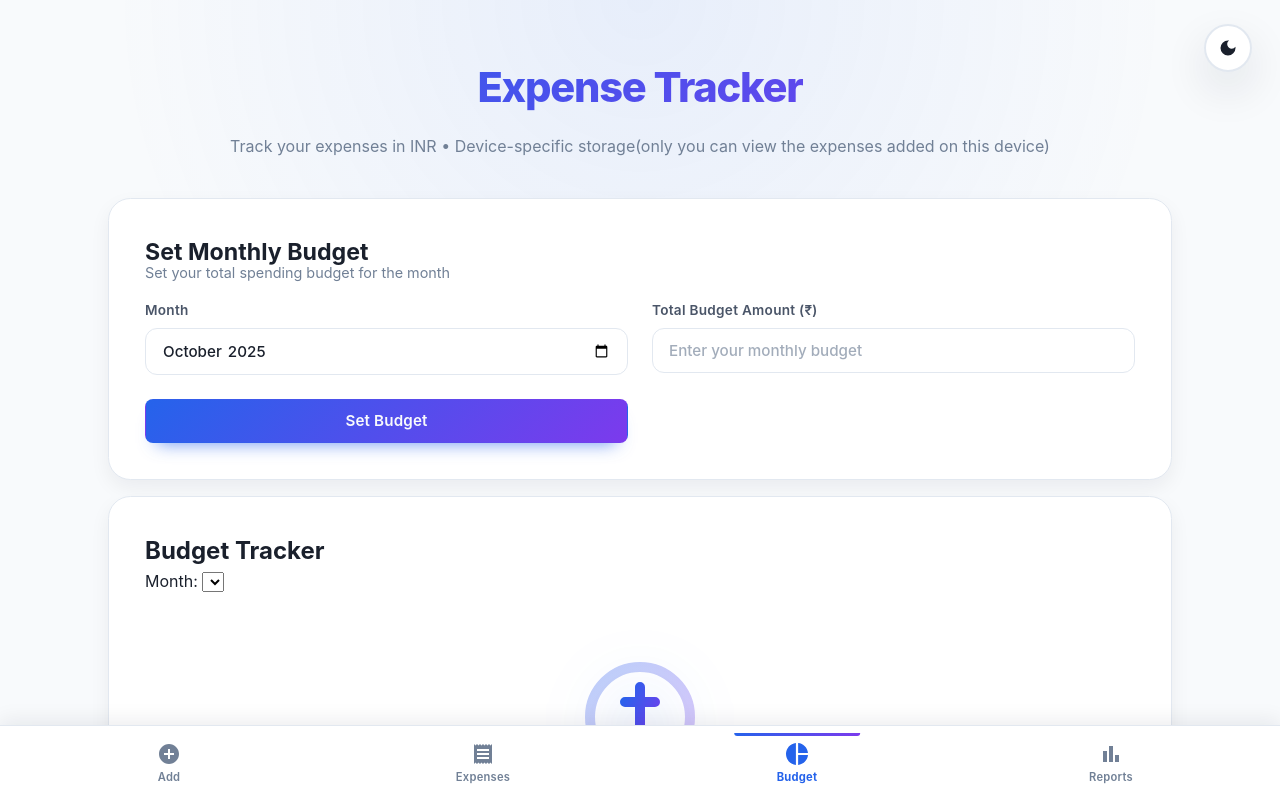
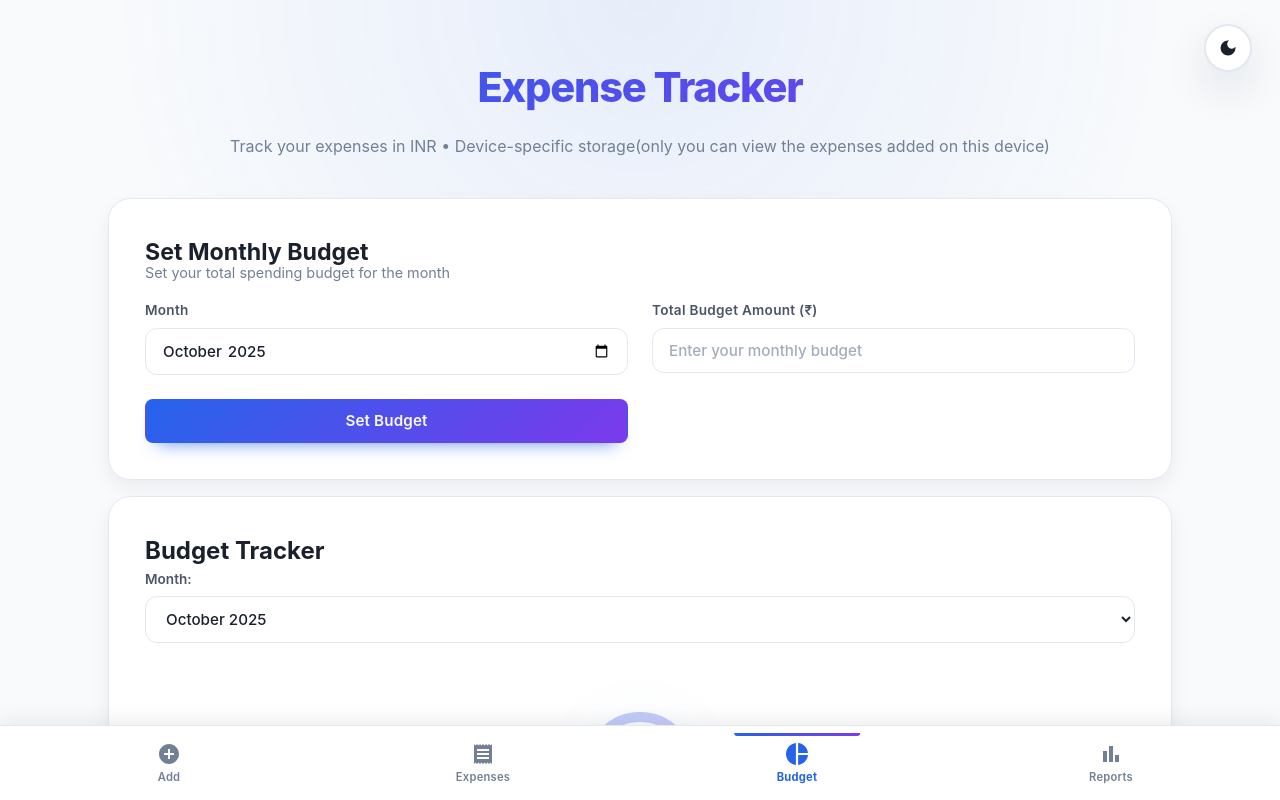
Before and after one commit to KALLURINAVEENKUMAR/ExpenseTracker, a React (Create React App) app: page / in a window 1280 px wide. Both pictures are taken after a click on the button "Budget". Shown: the top 800 px of the page. Built offline with nearby package versions, Linux system fonts and the light colour scheme.

Commit message:
Fix month dropdown: Always show current month and improve styling

```diff
--- a/src/components/BudgetTracker.js
+++ b/src/components/BudgetTracker.js
@@ -7,9 +7,17 @@ import EmptyState from './EmptyState';
 const BudgetTracker = ({ budgets, expenses }) => {
   const [selectedMonth, setSelectedMonth] = useState(new Date().toISOString().slice(0, 7));
 
+  // Helper function to format month display
+  const formatMonthDisplay = (monthString) => {
+    const [year, month] = monthString.split('-');
+    const date = new Date(parseInt(year), parseInt(month) - 1, 1);
+    return date.toLocaleDateString('en-US', { month: 'long', year: 'numeric' });
+  };
+
   // Get available months from expenses
   const availableMonths = useMemo(() => {
-    const months = [...new Set(expenses.map(e => e.date.slice(0, 7)))];
+    const currentMonth = new Date().toISOString().slice(0, 7);
+    const months = [...new Set([currentMonth, ...expenses.map(e => e.date.slice(0, 7))])];
     return months.sort().reverse(); // Most recent first
   }, [expenses]);
 
@@ -56,8 +64,8 @@ const BudgetTracker = ({ budgets, expenses }) => {
     >
       <div className="report-header">
         <h2>Budget Tracker</h2>
-        <div className="month-selector">
-          <label htmlFor="budget-month">Month: </label>
+        <div className="control-group">
+          <label htmlFor="budget-month">Month:</label>
           <select
             id="budget-month"
             value={selectedMonth}
@@ -65,7 +73,7 @@ const BudgetTracker = ({ budgets, expenses }) => {
           >
             {availableMonths.map(month => (
               <option key={month} value={month}>
-                {new Date(month + '-01').toLocaleDateString('en-US', { month: 'long', year: 'numeric' })}
+                {formatMonthDisplay(month)}
               </option>
             ))}
           </select>
--- a/src/components/ExpenseReports.js
+++ b/src/components/ExpenseReports.js
@@ -35,7 +35,8 @@ const ExpenseReports = ({ expenses }) => {
 
   // Get available months from expenses
   const availableMonths = useMemo(() => {
-    const months = [...new Set(expenses.map(e => e.date.slice(0, 7)))];
+    const currentMonth = new Date().toISOString().slice(0, 7);
+    const months = [...new Set([currentMonth, ...expenses.map(e => e.date.slice(0, 7))])];
     return months.sort().reverse(); // Most recent first
   }, [expenses]);
 
```
